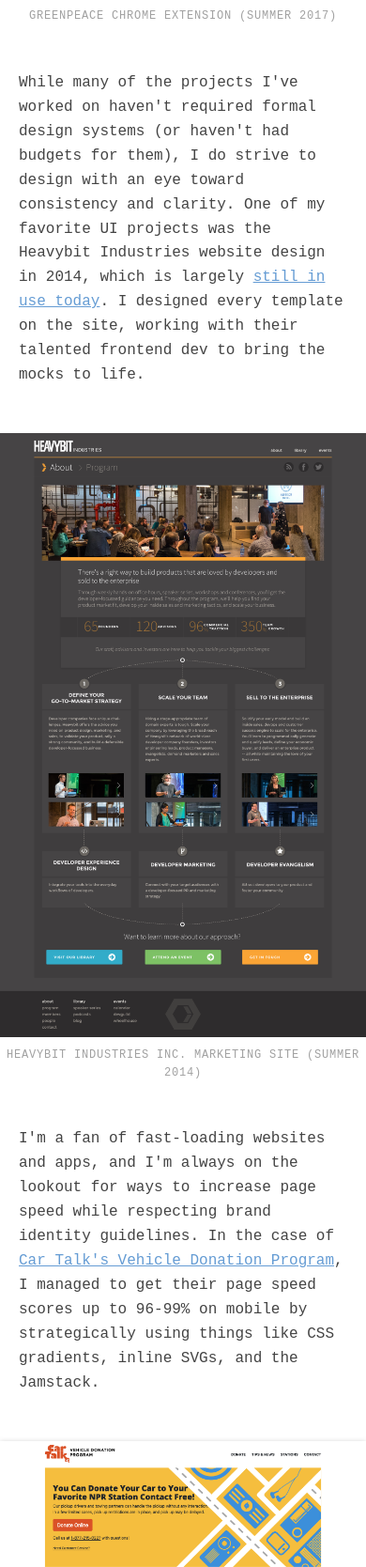
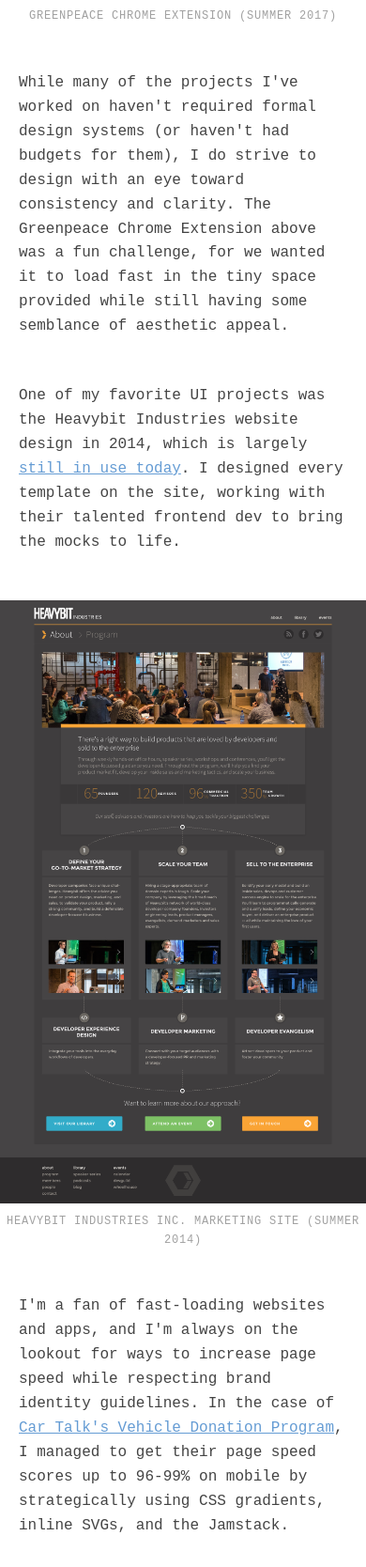
Before and after one commit to icegulch/with-brio-2.0, an Eleventy site: page src/bailey/portfolio/index.njk in a window 390 px wide. Shown: the part 1243-2911 px from the top of the page at 94% size. Built offline with nearby package versions, Linux system fonts and the light colour scheme; Eleventy itself is replaced by a stand-in of ours; files that its build step writes are made by us from their sources.

Commit message:
refinements7

```diff
--- a/src/bailey/portfolio/index.njk
+++ b/src/bailey/portfolio/index.njk
@@ -35,7 +35,10 @@
       </figcaption>
     </figure>
     <p>
-      While many of the projects I've worked on haven't required formal design systems (or haven't had budgets for them), I do strive to design with an eye toward consistency and clarity. One of my favorite UI projects was the Heavybit Industries website design in 2014, which is largely <a href="https://www.heavybit.com/" target="_blank">still in use today</a>. I designed every template on the site, working with their talented frontend dev to bring the mocks to life.
+      While many of the projects I've worked on haven't required formal design systems (or haven't had budgets for them), I do strive to design with an eye toward consistency and clarity. The Greenpeace Chrome Extension above was a fun challenge, for we wanted it to load fast in the tiny space provided while still having some semblance of aesthetic appeal.
+    </p>
+    <p>
+      One of my favorite UI projects was the Heavybit Industries website design in 2014, which is largely <a href="https://www.heavybit.com/" target="_blank">still in use today</a>. I designed every template on the site, working with their talented frontend dev to bring the mocks to life.
     </p>
     <figure class="full-bleed">
       <img src="/images/portfolio/ui-ux/heavybit.png" loading="lazy" width="1440" height="2372">
@@ -44,7 +47,7 @@
       </figcaption>
     </figure>
     <p>
-      I'm a fan of fast-loading websites and apps, and I'm always on the lookout for ways to increase page speed while respecting brand identity guidelines. In the case of <a href="https://developers.google.com/speed/pagespeed/insights/?url=https%3A%2F%2Fwww.cartalk.com%2Fcar-donation%2Fcalifornia%2F" target="_blank">Car Talk's Vehicle Donation Program</a>, I managed to get their page speed scores up to 96-99% on mobile by strategically using things like CSS gradients, inline SVGs, and the Jamstack.
+      I'm a fan of fast-loading websites and apps, and I'm always on the lookout for ways to increase page speed while respecting brand identity guidelines. In the case of <a href="https://developers.google.com/speed/pagespeed/insights/?url=https%3A%2F%2Fwww.cartalk.com%2Fcar-donation%2Fcalifornia%2F" target="_blank">Car Talk's Vehicle Donation Program</a>, I managed to get their page speed scores up to 96-99% on mobile by strategically using CSS gradients, inline SVGs, and the Jamstack.
     </p>
     <figure class="full-bleed">
       <img src="/images/portfolio/ui-ux/car-talk.png" loading="lazy" width="1472" height="1217" class="box-shadow">
```
